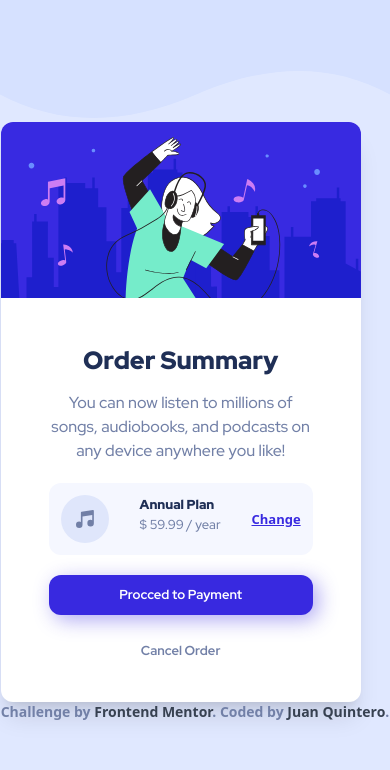
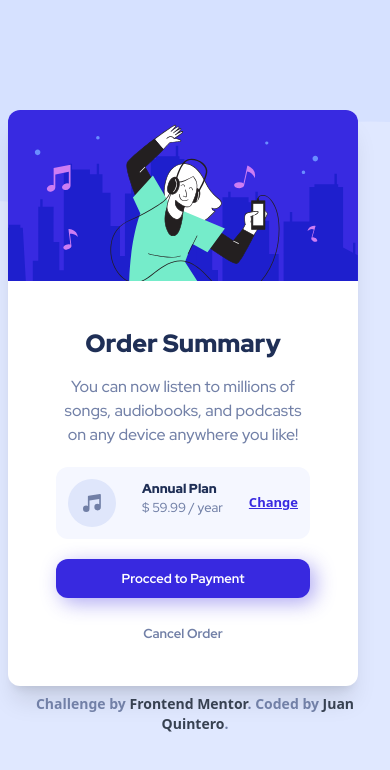
Before and after one commit to JuanPQ26/order-summary-component, a website: page index.html in a window 390 px wide. Drawn offline with nearby package versions, Linux system fonts and the light colour scheme.

Commit message:
fixed responsive

```diff
--- a/index.html
+++ b/index.html
@@ -20,9 +20,9 @@
 
   <main class="flex justify-center items-center">
     <div id="app">
-      <payment-card-component :text="cardText" :title="cardTitle">
+      <payment-card-component class="m-2" :text="cardText" :title="cardTitle">
       </payment-card-component>
-      <app-footer-component author="Juan Quintero" link="https://www.frontendmentor.io/profile/JuanPQ26">
+      <app-footer-component class="m-2" author="Juan Quintero" link="https://www.frontendmentor.io/profile/JuanPQ26">
       </app-footer-component>
     </div>
   </main>
--- a/public/styles/sass/styles.sass
+++ b/public/styles/sass/styles.sass
@@ -29,7 +29,7 @@ main
   height: 100vh
 
 .card
-  width: 360px
+  width: 420px
 
   .card-image
     width: 100%
@@ -88,3 +88,9 @@ main
 
 footer
   color: $desaturated-blue-color
+
+@media (max-width: 600px)
+  body
+    background-image: url(../../images/pattern-background-mobile.svg)
+  .card
+    width: 350px
```
Also changed, not shown: public/styles/css/styles.css, 1 other file.
